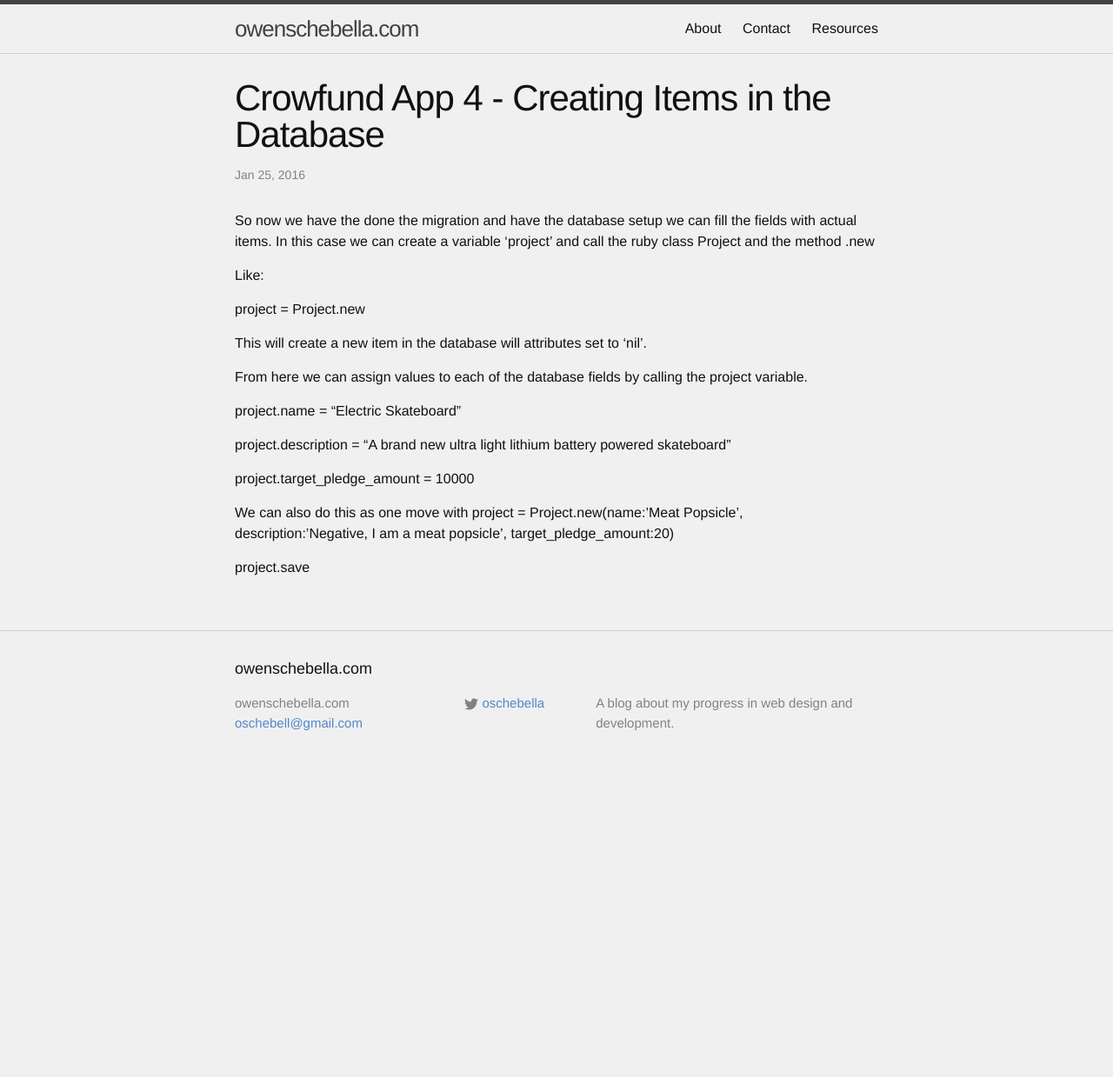
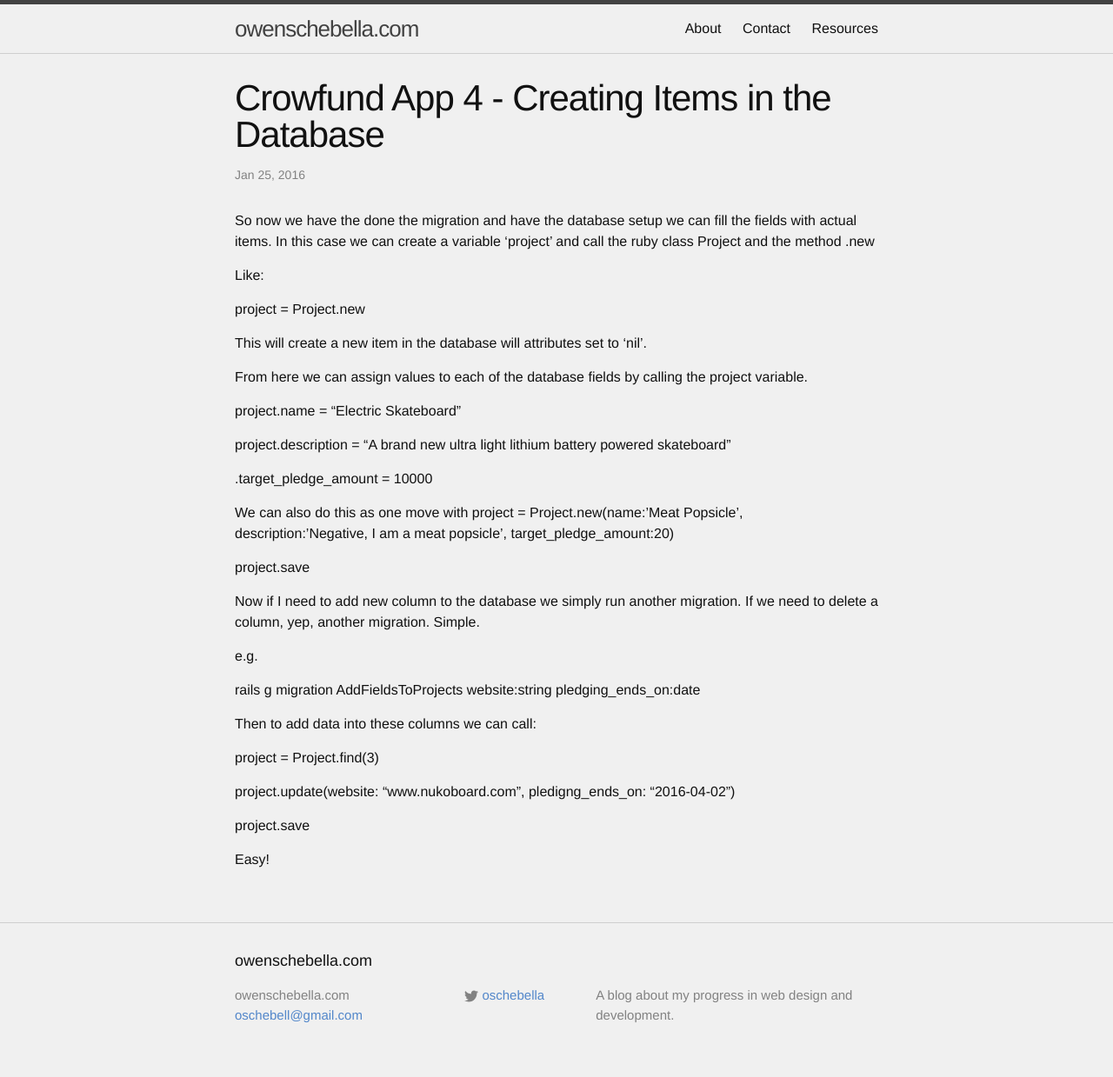
Before and after one commit to oschebell/blog, a Jekyll site: the page built from _posts/2016-01-25-crowdfund-4.md, in a window 1280 px wide. Shown: the whole page at 87% size. Built offline with Jekyll 4.4.1, drawn with Linux system fonts in a browser that asks for light colours; comment, search, counter and statistics services are not loaded; before the commit the page ends 903 px from its top, so only the background shows below that.

Commit message:
Updated blog crowdfund-4

```diff
--- a/_posts/2016-01-25-crowdfund-4.md
+++ b/_posts/2016-01-25-crowdfund-4.md
@@ -10,18 +10,37 @@ So now we have the done the migration and have the database setup we can fill th
 
 Like:
 
-project = Project.new
+ project = Project.new
 
 This will create a new item in the database will attributes set to ‘nil’.
 
 From here we can assign values to each of the database fields by calling the project variable.
 
-project.name = “Electric Skateboard”
+ project.name = “Electric Skateboard”
 
-project.description = “A brand new ultra light lithium battery powered skateboard”
+ project.description = “A brand new ultra light lithium battery powered skateboard”
 
-project.target_pledge_amount = 10000
+ .target_pledge_amount = 10000
 
-We can also do this as one move with project = Project.new(name:’Meat Popsicle’, description:’Negative, I am a meat popsicle’, target_pledge_amount:20)
+ We can also do this as one move with project = Project.new(name:’Meat Popsicle’, description:’Negative, I am a meat popsicle’, target_pledge_amount:20)
 
-project.save
+ project.save
+
+
+
+Now if I need to add new column to the database we simply run another migration. If we need to delete a column, yep, another migration. Simple.
+
+e.g.
+
+ rails g migration AddFieldsToProjects website:string pledging_ends_on:date
+
+Then to add data into these columns we can call:
+
+ project = Project.find(3)
+
+ project.update(website: "www.nukoboard.com", pledigng_ends_on: "2016-04-02")
+
+ project.save
+
+
+ Easy!
```
